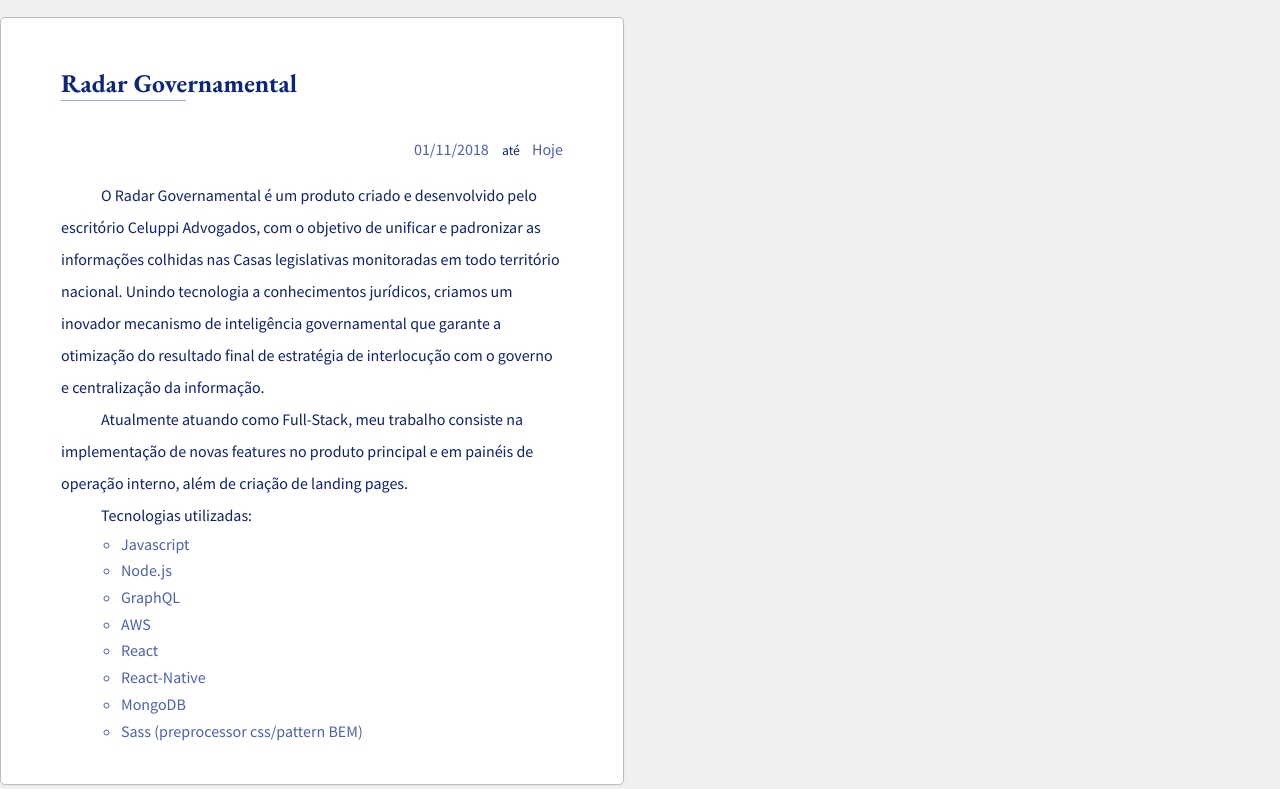
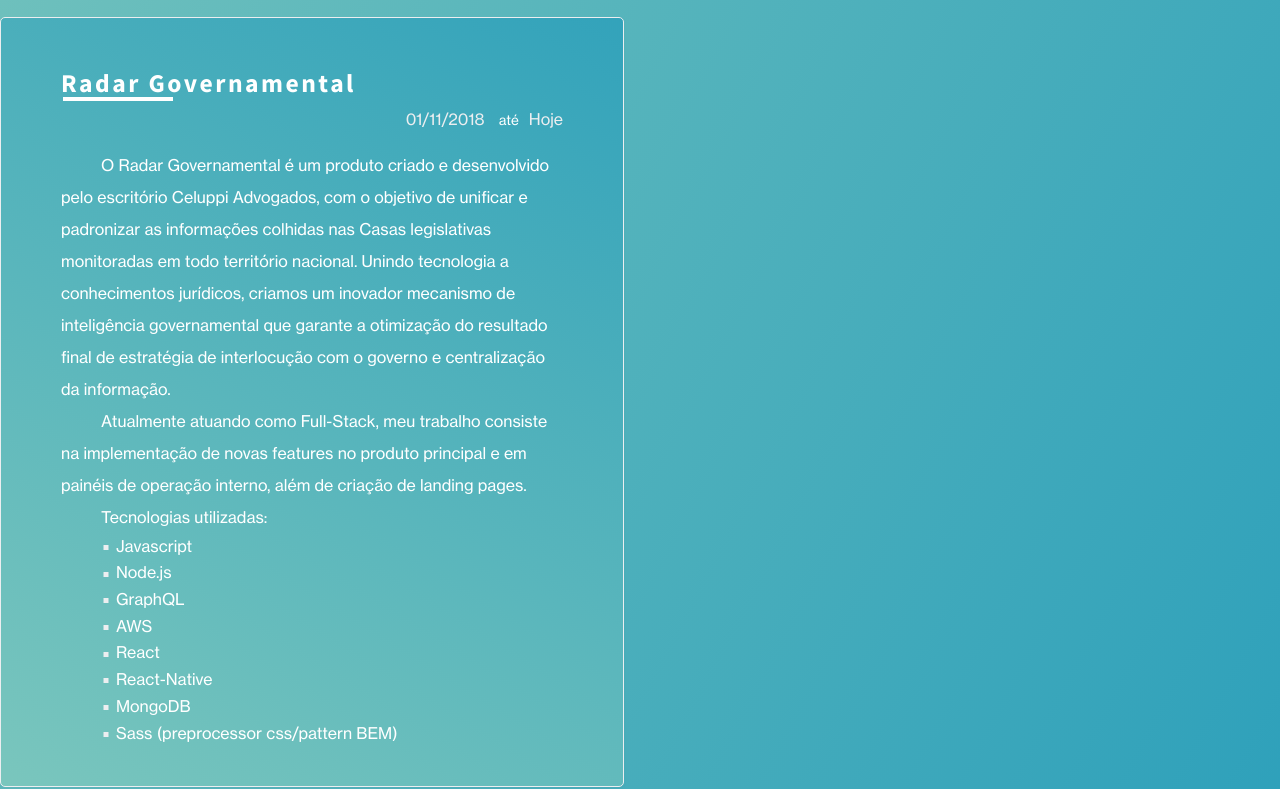
Before and after one commit to matheusalxds/my-resume, a website built with webpack: page src/index.html in a window 1280 px wide. Shown: the part 613-1402 px from the top of the page. Built offline with nearby package versions, Linux system fonts and the light colour scheme.

Commit message:
Created new layout for My-Resume

```diff
--- a/src/index.html
+++ b/src/index.html
@@ -26,7 +26,7 @@
           <h2 class="heading--hidden">Matheus Alexandre da Silva</h2>
           <div class="c-story">
             <figure class="c-story__shape">
-              <img src="/public/img/me.png" alt="Minha foto">
+              <img src="/public/img/me.jpg" alt="Minha foto">
               <figcaption class="story__caption">Matheus Alexandre</figcaption>
             </figure>
             <div class="c-story__text">
@@ -127,7 +127,7 @@
                 <h3>Easy Carros</h3>
                 <span>
                   <time datetime="04/10/2017">04/10/2017</time>
-                  <time datetime="01/07/2018">01/11/2018</time>
+                  <time datetime="01/08/2018">01/08/2018</time>
                 </span>
               </header>
               <p>
--- a/src/styles/base/_footer.scss
+++ b/src/styles/base/_footer.scss
@@ -3,4 +3,5 @@
   justify-content: center;
   align-items: center;
   height: 80px;
+  color: $color-white;
 }
--- a/src/styles/base/_heading.scss
+++ b/src/styles/base/_heading.scss
@@ -1,18 +1,19 @@
 h1, h2, h3, h4, h5, h6 {
   font-family: $font-heading;
-  color: $color-heading-secondary;
+  color: $color-white;
   line-height: $line-height;
   position: relative;
   margin-bottom: 30px;
+  letter-spacing: 2.5px;
 
   &::after {
     content: '';
     position: absolute;
     bottom: 8px;
-    left: 0;
-    background-color: lighten($color-heading-secondary, 50%);
-    height: 1px;
-    width: 125px;
+    left: 2px;
+    background-color: $color-white;
+    height: 4px;
+    width: 110px;
 
     @include mq($until: tablet) {
       bottom: -8px;
--- a/src/styles/base/_list.scss
+++ b/src/styles/base/_list.scss
@@ -1,46 +1,26 @@
 ul {
-  list-style-type: circle;
+  list-style: none;
 
   li {
     line-height: $line-height/1.2;
     position: relative;
-    margin: 0 $base-padding * 3;
-    color: lighten($color-text-secondary, 15%);
+    margin: 0 $base-padding * 2.75;
+    color: $color-white;
 
     @include mq($until: tablet) {
       margin: 0 $base-padding;
     }
 
     &::after {
-      content: '';
+      content: "";
+      color: #006b6e;
       position: absolute;
-      bottom: 0;
-      left: 0;
-      width: 0;
-      height: 2px;
-      background-color: lighten($color-primary, 25%);
-      transition: all .4s ease-in-out;
-    }
-
-    &::before {
-      content: '';
-      position: absolute;
-      bottom: 0;
-      right: 0;
-      width: 0;
-      height: 2px;
-      background-color: lighten($color-primary, 25%);
-      transition: all .4s ease-in-out;
-    }
-
-    &:hover {
-      &:hover::after {
-        width: 50%;
-      }
-
-      &:hover::before {
-        width: 50%;
-      }
+      top: 50%;
+      left: -10px;
+      transform: translate(-50%, -20%);
+      background-color: $color-details;
+      width: 5px;
+      height: 5px;
     }
   }
 }
--- a/src/styles/base/_time.scss
+++ b/src/styles/base/_time.scss
@@ -1,5 +1,5 @@
 time {
-  color: lighten($color-text-secondary, 15%);
+  color: $color-details;
 
   + time {
     position: relative;
@@ -11,7 +11,7 @@
       position: absolute;
       top: 3px;
       left: 10px;
-      color: $color-text-primary;
+      color: $color-white;
       font-size: .85rem;
     }
   }
--- a/src/styles/components/_experience.scss
+++ b/src/styles/components/_experience.scss
@@ -14,17 +14,18 @@
 
     article {
       flex: 0 0 calc(50% - 1rem);
-      background-color: $color-white;
+      background-image: linear-gradient(to top right, $color-background, $color-background-secondary);
       box-shadow: $box-shadow;
       border: solid 1px $border-color;
       padding: $base-padding * 2 $base-padding * 3;
       height: 100%;
       border-radius: $border-radius;
       margin-top: $base-padding;
-      transition: background-color .3s ease-in-out;
+      transition: background-color .3s ease-in-out, background-position .3s ease-in-out;
+      background-size: 200% auto;
 
       &:hover {
-        background-color: lighten($color-primary, 35%);
+        background-position: right bottom;
       }
 
       header {
@@ -35,6 +36,14 @@
 
           @include mq($until: tablet) {
             padding-top: 10px;
+            margin-bottom: 10px;
+          }
+        }
+
+        h3 {
+          margin-bottom: 0;
+
+          @include mq($until: tablet) {
             margin-bottom: 10px;
           }
         }
--- a/src/styles/components/_paragraph.scss
+++ b/src/styles/components/_paragraph.scss
@@ -1,5 +1,5 @@
 p {
-  color: $color-text-primary;
+  color: $color-white;
   line-height: $line-height;
   font-size: 1rem;
   text-indent: $base-padding * 2;
--- a/src/styles/components/_story.scss
+++ b/src/styles/components/_story.scss
@@ -1,14 +1,15 @@
 .c-story {
   margin: 0 auto;
   box-shadow: $box-shadow;
-  background-color: rgba($color-white, .6);
+  background: linear-gradient(to bottom right, $color-background, $color-background-secondary);
   padding: $base-padding;
   border: solid 1px $border-color;
   border-radius: $border-radius;
   transition: all .3s linear;
+  background-size: 200% auto;
 
   &:hover {
-    background-color: lighten($color-primary, 35%);
+    background-position: right bottom;
   }
 
   @include mq($until: tablet) {
@@ -19,6 +20,7 @@
 
   p {
     text-indent: 0;
+    color: $color-white;
   }
 
   &__shape {
@@ -30,6 +32,7 @@
     border-radius: 50%;
     shape-outside: circle(50% at 50% 50%);
     margin-right: 25px;
+    border: solid 10px $color-details;
 
     @include mq($until: tablet) {
       margin-right: 0;
@@ -40,11 +43,9 @@
     img {
       height: 100%;
       transform-origin: 0 10%;
-      transform: translateX(-4rem) scale(1.4);
+      transform: translateX(-.5rem) translateY(-2rem) scale(1.4);
       backface-visibility: hidden;
       transition: all .5s;
-
-
     }
 
     figcaption {
@@ -67,8 +68,9 @@
   }
 
   &:hover img {
-    transform-origin: 30% 10%;
-    transform: translateX(-2rem) scale(1);
+    transform-origin: 0 10%;
+    transform: translateX(.5rem) translateY(-2rem) scale(1.3);
     filter: blur(3px) brightness(80%);
+
   }
 }
--- a/src/styles/generic/_background-color.scss
+++ b/src/styles/generic/_background-color.scss
@@ -1,3 +1,3 @@
 html {
-  background-color: $color-gray-light;
+  background: linear-gradient(to bottom right, $color-background, $color-background-secondary);
 }
--- a/src/styles/settings/_colors.scss
+++ b/src/styles/settings/_colors.scss
@@ -1,26 +1,7 @@
-/**
-#3383FF --> primary
-#2EA8E8
-#40EFFF
-#2EE8C4
-#33FF9E
- */
-
-$color-primary: #3383FF;
-$color-success: #33FF9E;
-$color-danger: #FF624D;
-$color-warning: #FFBB33;
-
-$color-text-primary: #0D2172;
-$color-heading-primary: #0D2140;
-$color-text-secondary: #344380;
-$color-heading-secondary: #0E2580;
-
-$color-gray: #546E7A;
-$color-gray-light: #F0F0F0;
-
+$color-background: #7AC6BD;
+$color-background-secondary: #1B97BA;
+$color-box: #FEFEFE;
+$color-details: #ECEEF0;
 $color-white: #fff;
-
 $box-shadow: rgba(96, 125, 139, .08) 0 1px 3px 0;
-
-$border-color: #BEBEBE;
+$border-color: $color-details;
--- a/src/styles/settings/_type.scss
+++ b/src/styles/settings/_type.scss
@@ -1,8 +1,39 @@
 @import url('https://fonts.googleapis.com/css?family=Source+Sans+Pro:300,400,600,700');
 @import url('https://fonts.googleapis.com/css?family=EB+Garamond:400,500,600,700');
 
-$font-text: 'Source Sans Pro', 'Helvetica', sans-serif;
-$font-heading: 'EB Garamond', serif;
+//$font-text: 'Source Sans Pro', 'Helvetica Nueu', sans-serif;
+$font-text: 'Haas Grotestk Regular', 'Helvetica', sans-serif;
+//$font-heading: 'EB Garamond', serif;
+$font-heading: 'Source Sans Pro', 'Helvetica Nueu', sans-serif;
 
 $font-size: 16px;
 $line-height: 2em;
+
+
+@font-face {
+  font-family:"Haas Grotestk Regular";
+  src: url("../fonts/NHaasGroteskTXPro-55Rg.ttf") format("truetype");
+  font-weight: normal;
+  font-style: normal;
+}
+
+@font-face {
+  font-family:"Haas Grotestk Italic";
+  src: url("../fonts/NHaasGroteskTXPro-56It.ttf") format("truetype");
+  font-weight: normal;
+  font-style: normal;
+}
+
+@font-face {
+  font-family:"Haas Grotestk Bold";
+  src: url("../fonts/NHaasGroteskTXPro-75Bd.ttf") format("truetype");
+  font-weight: normal;
+  font-style: normal;
+}
+
+@font-face {
+  font-family:"Haas Grotestk Bold Italic";
+  src: url("../fonts/NHaasGroteskTXPro-76BdIt.ttf") format("truetype");
+  font-weight: normal;
+  font-style: normal;
+}
--- a/src/styles/tools/_animate.scss
+++ b/src/styles/tools/_animate.scss
@@ -21,7 +21,7 @@
 @keyframes width0To100 {
   0%, 100% {
     height: 40px;
-    background-color: $color-white;
+    background-color: $border-color;
     border-top: solid 1px $border-color;
     border-bottom: solid 1px $border-color;
   }
@@ -38,7 +38,7 @@
 @keyframes width0To100Down {
   0%, 100% {
     width: 34px;
-    background-color: $color-white;
+    background-color: $border-color;
     border-right: solid 1px $border-color;
     border-left: solid 1px $border-color;
   }
```
Also changed, not shown: public/img/me.jpg (added), public/img/me.png (deleted), src/fonts/NHaasGroteskTXPro-55Rg.ttf (added), src/fonts/NHaasGroteskTXPro-56It.ttf (added), src/fonts/NHaasGroteskTXPro-75Bd.ttf (added), src/fonts/NHaasGroteskTXPro-76BdIt.ttf (added).
